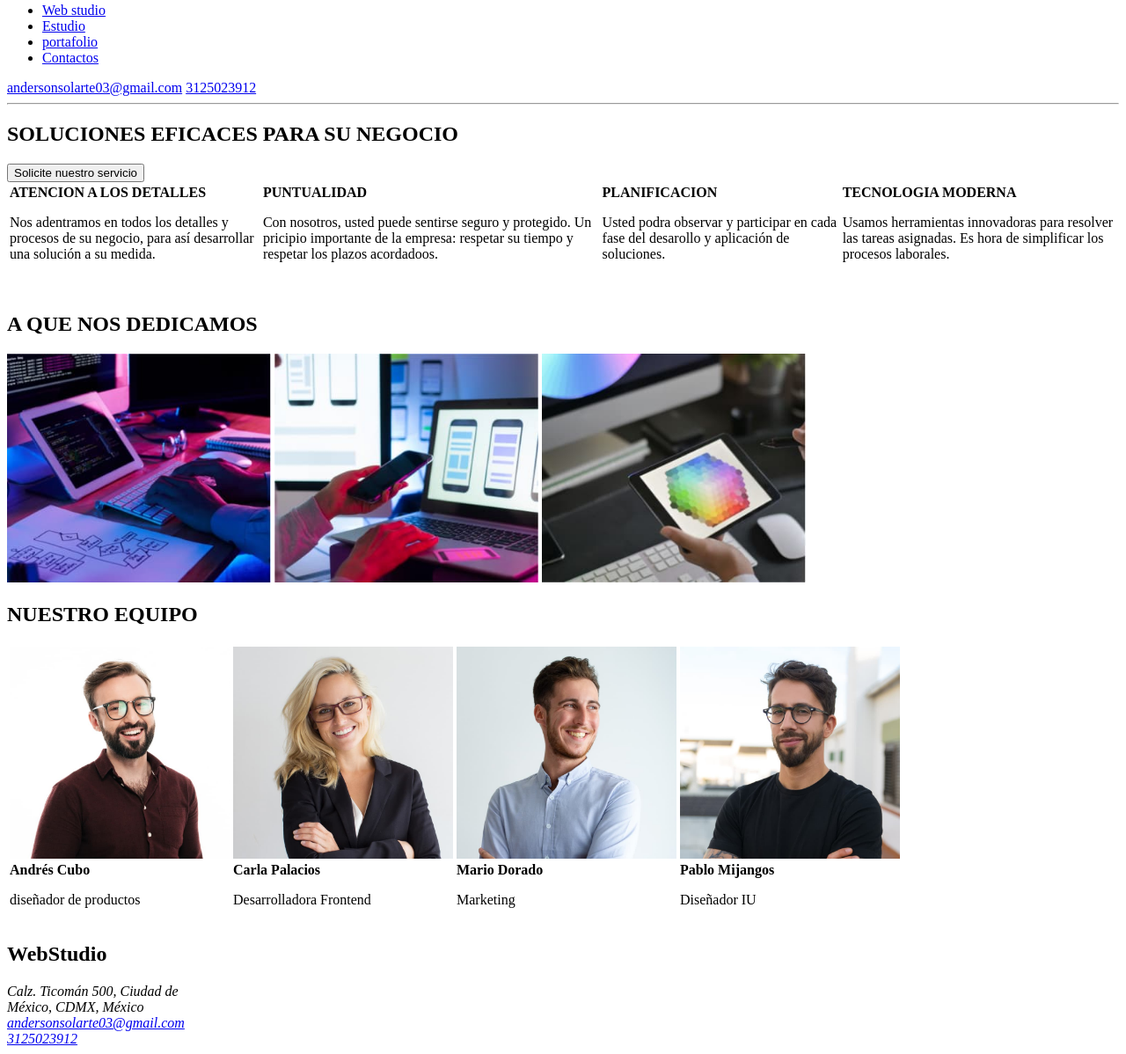
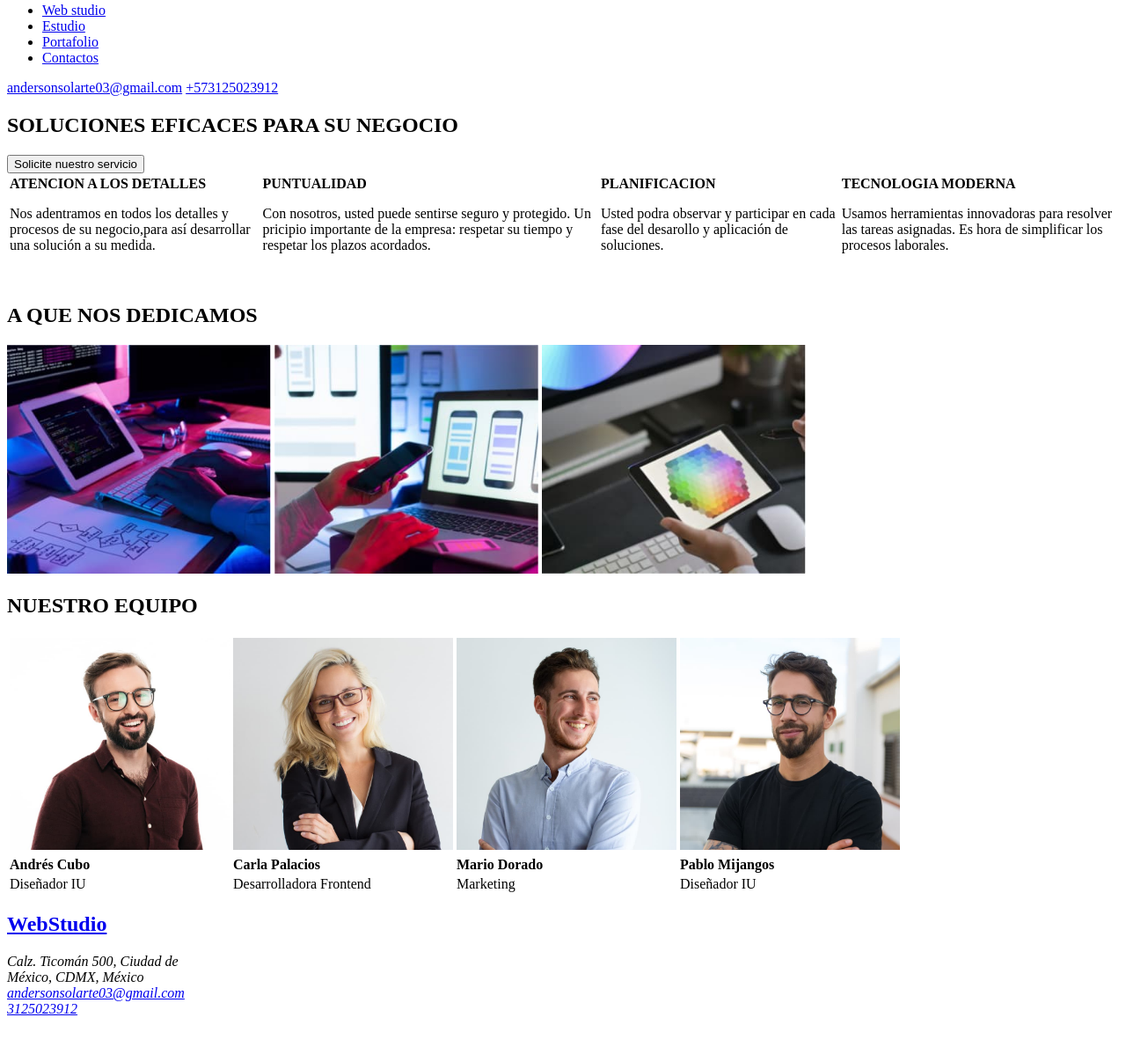
Before and after one commit to anderson03AyA/goit-markup-hw-01, a plain HTML site: page index.html in a window 1280 px wide. Shown: the part 13-1211 px from the top of the page at 88% size. After the commit the page ends 1177 px from the top, so only its background shows below. Drawn offline with Linux system fonts and the light colour scheme.

Commit message:
revision

```diff
--- a/index.html
+++ b/index.html
@@ -1,43 +1,40 @@
 <!DOCTYPE html>
 <html lang="es">
   <head>
-    <meta charset="UTF-8">
-    <meta http-equiv="X-UA-Compatible" content="IE=edge">
-    <meta name="viewport" content="width=device-width, initial-scale=1.0">
+    <meta charset="UTF-8" />
+    <meta http-equiv="X-UA-Compatible" content="IE=edge" />
+    <meta name="viewport" content="width=device-width, initial-scale=1.0" />
     <title>Document</title>
   </head>
   <body>
     <header>
       <nav>
         <ul>
-                <li> <a href="/webStudio" <h3>Web studio</h3> </a> </li>
-                <li> <a href="/estudio">Estudio</a> </li>
-                <li> <a href="/portafolio">portafolio</a></li>
-                <li> <a href="/contactos">Contactos</a></li>
+          <li><a href="/webStudio">Web studio</a></li>
+          <li><a href="/estudy">Estudio</a></li>
+          <li><a href="/portfolio">Portafolio</a></li>
+          <li><a href="/contacts">Contactos</a></li>
         </ul>
       </nav>
-        <a href="mailto:"> andersonsolarte03@gmail.com</a>
-        <a href="tel:+573125023912">3125023912</a>
-        <hr>
+      <a href="mailto:">andersonsolarte03@gmail.com</a>
+      <a href="tel:+573125023912">+573125023912</a>
     </header>
-
     <main>
       <article>
         <h1>SOLUCIONES EFICACES PARA SU NEGOCIO</h1>
-            <button> Solicite nuestro servicio </button>
+        <input type="button" value="Solicite nuestro servicio" />
       </article>
       <section>
         <table>
           <td>
             <b>ATENCION A LOS DETALLES</b>
-                <p>Nos adentramos en todos los detalles y procesos de su negocio,
-                     para así desarrollar una solución a su medida.
-                </p>
+            <p>Nos adentramos en todos los detalles y procesos de su negocio,para así desarrollar una solución a su medida.</p>
           </td>
           <td>
             <b>PUNTUALIDAD</b>
-                    <p>Con nosotros, usted puede sentirse seguro y protegido.
-                         Un pricipio importante de la empresa: respetar su tiempo y respetar los plazos acordadoos.
+            <p>Con nosotros, usted puede sentirse seguro y protegido. Un pricipio
+              importante de la empresa: respetar su tiempo y respetar los plazos
+              acordados.
             </p>
           </td>
           <td>
@@ -48,63 +45,65 @@
             <b>TECNOLOGIA MODERNA</b>
             <p>Usamos herramientas innovadoras para resolver las tareas asignadas. Es hora de simplificar los procesos laborales.</p>
           </td>
-
         </table>
       </section>
 
-        <br>
+      <br />
       <section>
         <article>
           <h2>A QUE NOS DEDICAMOS</h2>
-                <img src="images/imagen.jpg" alt="desarrollo Web" width="300px">
-                <img src="images/imagen (1).jpg" alt="desarrollo Movil" width="300px">
-                <img src="images/imagen (2).jpg" alt="Ilustracion de color" width="300px">
+          <img src="images/imagen.jpg" alt="desarrollo Web" width="300px" />
+          <img src="images/imagen (1).jpg" alt="desarrollo Movil" width="300px" />
+          <img src="images/imagen (2).jpg" alt="Ilustracion de color" width="300px"/>
         </article>
         <article>
           <h2>NUESTRO EQUIPO</h2>
           <table>
+            <!-- primera fila imagenes -->
+            <tr>
               <td>
-                    <img src="images/imagen (3).jpg" alt="diseñador de productos" width="250px">
-                    <br>
-                    <b>Andrés Cubo</b>
-                    <P>diseñador de productos</P>
+                <img src="images/imagen (3).jpg" alt="diseñador de productos" width="250px" />
               </td>
               <td>
-                    <img src="images/imagen (4).jpg" alt="Desarrolladora Frontend" width="250px">
-                    <br>
-                    <b>Carla Palacios</b>
-                    <P>Desarrolladora Frontend</P>
+                  <img src="images/imagen (4).jpg" alt="Desarrolladora Frontend" width="250px" />
               </td>
               <td>
-                    <img src="images/imagen (5).jpg" alt="Marketing" width="250px">
-                    <br>
-                    <b>Mario Dorado</b>
-                    <P>Marketing</P>
+                <img src="images/imagen (5).jpg" alt="Marketing"  width="250px"/>
               </td>
                <td>
-                    <img src="images/imagen (6).jpg" alt="Diseñador IU" width="250px">
-                    <br>
-                    <b>Pablo Mijangos</b>
-                    <P>Diseñador IU </P>
+                <img src="images/imagen (6).jpg" alt="Diseñador IU" width="250px"/>
               </td>
+            </tr>
+              <!-- segunda fila nombre -->
+            <tr>
+                 <td> <b>Andrés Cubo</b> </td>
+                 <td> <b>Carla Palacios</b> </td>
+                 <td> <b>Mario Dorado</b> </td>
+                 <td> <b>Pablo Mijangos</b> </td>
+             </tr>
+              <!-- fila 3 ocupacion -->
+             <tr>
+                <td> <span>Diseñador IU</span> </td>
+                <td> <span>Desarrolladora Frontend</span> </td>
+                <td> <span>Marketing</span> </td>
+                <td> <span>Diseñador IU</span> </td>
+            </tr>
           </table>
-
         </article>
       </section>
-
     </main>
 
     <footer>
-        <h2>WebStudio</h2>
+      <a href="http://webstudio" target="_blank" rel="noopener noreferrer"><h2>WebStudio</h2></a>
       <address>
         Calz. Ticomán 500, Ciudad de
-        <br> México, CDMX, México
-        <br>
-        <a href="mailto:"> andersonsolarte03@gmail.com</a>
-        <br>
+        <br/>
+        México, CDMX, México
+        <br/>
+        <a href="mailto:">andersonsolarte03@gmail.com</a>
+        <br/>
         <a href="tel:+573125023912">3125023912</a>
       </address>
-
     </footer>
   </body>
 </html>
```
Lines whose indentation alone changed are shown as unchanged.
